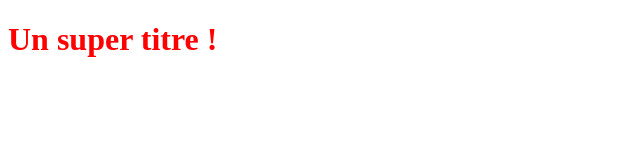
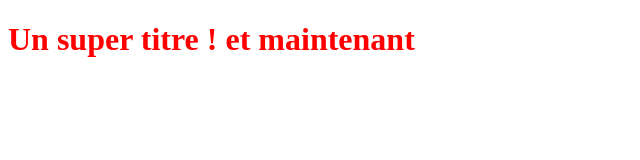
Before and after one commit to steeve91600/steeve-projet-1-, a plain HTML site: page index.html in a window 1280 px wide. Shown: the whole page, without its empty margins (0-640 px from the left). Drawn offline with Linux system fonts and the light colour scheme.

Commit message:
Modification du titre H1 numero 2

```diff
--- a/index.html
+++ b/index.html
@@ -8,6 +8,6 @@
 
 
 <body>
-<h1>Un super titre !</h1>
+<h1>Un super titre ! et maintenant</h1>
 </body>
 </html>
```
